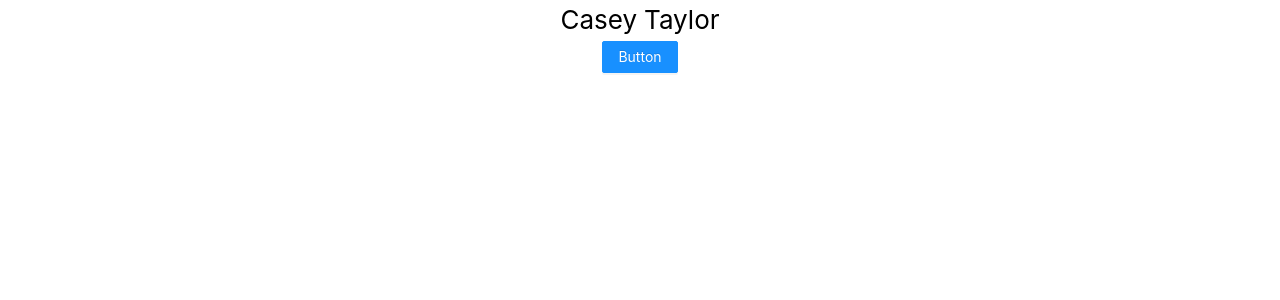
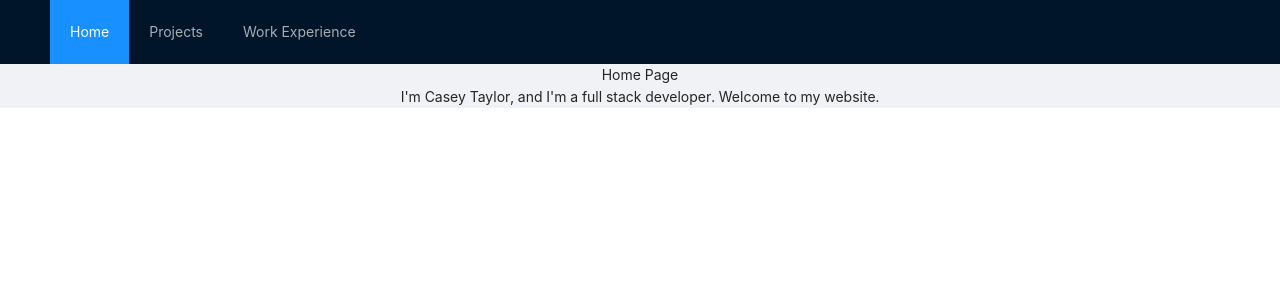
Before and after one commit to caseyjt98/personal-site, a React (Create React App) app: page / in a window 1280 px wide. Shown: the top 300 px of the page. Built offline with nearby package versions, Linux system fonts and the light colour scheme.

Commit message:
implement rendering of basic page views

```diff
--- a/src/App.js
+++ b/src/App.js
@@ -1,16 +1,82 @@
-import React from 'react';
-import { Button } from 'antd';
+import React, { Component } from 'react';
+import { Layout, Menu } from 'antd';
 import './App.css';
+import HomePage from './HomePage/HomePage.tsx'
+import ProjectPage from './ProjectsPage/ProjectsPage.tsx'
+import WorkPage from './WorkPage/WorkPage.tsx'
 
-function App() {
-  return (
-    <div className="App">
-      <header className="App-header">
-        Casey Taylor
-      </header>
-      <Button type = "primary"> Button </Button>
-    </div>
-  );
+const { Header, Content } = Layout
+
+class App extends React.Component {
+
+  constructor(props) {
+    super(props);
+    this.state = {
+      pageView: 'homePage'
+    }
+  }
+
+  displayHomePage = () => {
+    console.log("home page clicked")
+    this.setState({ pageView: 'homePage' })
+  }
+
+  displayProjectPage = () => {
+    console.log("project page clicked")
+    this.setState({ pageView: 'projectPage' })
+  }
+
+  displayWorkPage = () => {
+    console.log("work page clicked")
+    this.setState({ pageView: 'workPage' })
+  }
+
+  render() {
+
+    let currentPage
+
+    switch (this.state.pageView) {
+      case 'homePage':
+        currentPage = (
+          <HomePage />
+        )
+        break
+      case 'projectPage':
+        currentPage = (
+          <ProjectPage />
+        )
+        break
+      case 'workPage':
+        currentPage = (
+          <WorkPage />
+        )
+        break
+      default:
+        currentPage = <div>No Content</div>
+    }
+
+
+    return (
+      <div className="App">
+        <Layout className="layout" >
+
+          <Header>
+            <Menu theme="dark" mode="horizontal" defaultSelectedKeys={['1']}>
+              <Menu.Item key="1" onClick={this.displayHomePage}> Home </Menu.Item>
+              <Menu.Item key="2" onClick={this.displayProjectPage}> Projects </Menu.Item>
+              <Menu.Item key="3" onClick={this.displayWorkPage}> Work Experience </Menu.Item>
+            </Menu>
+          </Header>
+
+          <Content>
+            {currentPage}
+          </Content>
+
+        </Layout>
+
+      </div >
+    )
+  }
 }
 
 export default App;
--- /dev/null
+++ b/src/HomePage/HomePage.tsx
@@ -0,0 +1,17 @@
+import React, { Component } from 'react';
+
+class HomePage extends Component<any> {
+    render() {
+        return (
+            <div>
+                <header> Home Page </header>
+                <div>
+                    I'm Casey Taylor, and I'm a full stack developer. Welcome to my website.
+                </div>
+            </div>
+
+        )
+    }
+}
+
+export default HomePage;
--- /dev/null
+++ b/src/ProjectsPage/ProjectsPage.tsx
@@ -0,0 +1,16 @@
+import React, { Component } from 'react';
+
+
+class ProjectPage extends Component<any> {
+    render() {
+        return (
+            <div>
+                <header> Project Page </header>
+
+            </div>
+
+        )
+    }
+}
+
+export default ProjectPage;
--- /dev/null
+++ b/src/WorkPage/WorkPage.tsx
@@ -0,0 +1,15 @@
+import React, { Component } from 'react';
+
+
+class WorkPage extends Component<any> {
+    render() {
+        return (
+            <div>
+                <header> Work Page </header>
+            </div>
+
+        )
+    }
+}
+
+export default WorkPage;
```
Also changed, not shown: src/HomePage/HomePage.css (added), src/ProjectsPage/ProjectsPage.css (added), src/WorkPage/WorkPage.css (added), 1 other file (tests, documents, lock files or other folders).
